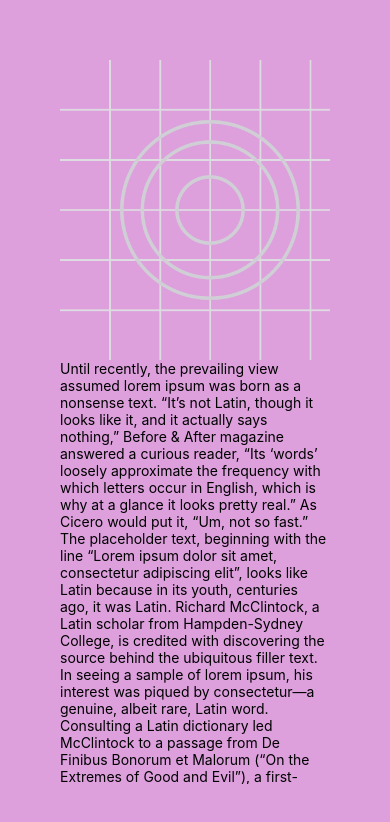
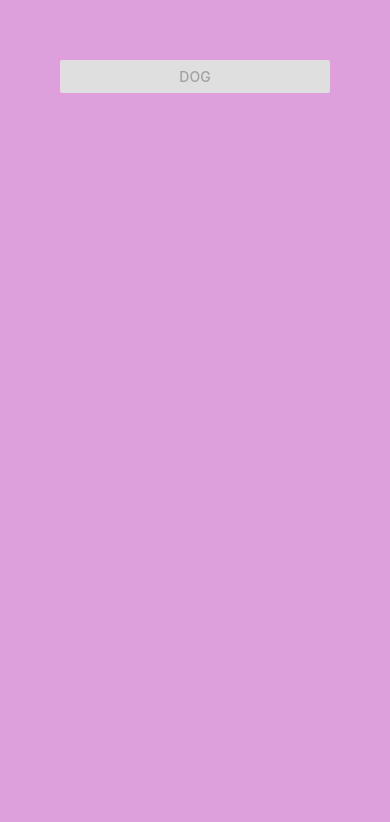
Before and after one commit to ConjecturesandRefutations/React-Native-Introduction, a React Native app in the folder CoreComponents/: screen / in a window 390 px wide. Shown: the top 822 px of the page. Built offline with nearby package versions, Linux system fonts and the light colour scheme.

Commit message:
Button Component

```diff
--- a/CoreComponents/App.js
+++ b/CoreComponents/App.js
@@ -1,25 +1,14 @@
-import { View, ScrollView, Text, Image, ImageBackground } from 'react-native';
+import { View, Button, ScrollView, Text, Image, ImageBackground } from 'react-native';
 const logoImg = require("./assets/adaptive-icon.png")
 
 export default function App(){
-  return <View style={{ flex: 1, backgroundColor: "plum", padding:60 }}>
-    <ScrollView>
-     <Image source={logoImg} style={{width: 300, height: 300}}/>
-     <Text>
-      Until recently, the prevailing view assumed lorem ipsum was born as a nonsense text. “It’s not Latin, though it looks like it, and it actually says nothing,” Before & After magazine answered a curious reader, “Its ‘words’ loosely approximate the frequency with which letters occur in English, which is why at a glance it looks pretty real.”
+  return (
 
-      As Cicero would put it, “Um, not so fast.”
+  <View style={{ flex: 1, backgroundColor: "plum", padding:60 }}>
+    <Button title='dog' onPress={ ()=> console.log('Button Pressed')} color="midnightblue" disabled/>
+  </View>
 
-      The placeholder text, beginning with the line “Lorem ipsum dolor sit amet, consectetur adipiscing elit”, looks like Latin because in its youth, centuries ago, it was Latin.
-
-      Richard McClintock, a Latin scholar from Hampden-Sydney College, is credited with discovering the source behind the ubiquitous filler text. In seeing a sample of lorem ipsum, his interest was piqued by consectetur—a genuine, albeit rare, Latin word. Consulting a Latin dictionary led McClintock to a passage from De Finibus Bonorum et Malorum (“On the Extremes of Good and Evil”), a first-century B.C. text from the Roman philosopher Cicero.
-
-      In particular, the garbled words of lorem ipsum bear an unmistakable resemblance to sections 1.10.32–33 of Cicero’s work, with the most notable passage excerpted below:
-     </Text>
-     <Image source={logoImg} style={{width: 300, height: 300}}/>
-     </ScrollView>
-
-  </View>;
+  );
 }
 
 
@@ -39,3 +28,21 @@ export default function App(){
 <Image source={{ uri: "https://picsum.photos/300" }} style="width: 300, height: 300"/>
   <Text>IMAGE TEXT</Text>
 </ImageBackground> */}
+
+
+{/* <ScrollView>
+<Image source={logoImg} style={{width: 300, height: 300}}/>
+<Text>
+ Until recently, the prevailing view assumed lorem ipsum was born as a nonsense text. “It’s not Latin, though it looks like it, and it actually says nothing,” Before & After magazine answered a curious reader, “Its ‘words’ loosely approximate the frequency with which letters occur in English, which is why at a glance it looks pretty real.”
+
+ As Cicero would put it, “Um, not so fast.”
+
+ The placeholder text, beginning with the line “Lorem ipsum dolor sit amet, consectetur adipiscing elit”, looks like Latin because in its youth, centuries ago, it was Latin.
+
+ Richard McClintock, a Latin scholar from Hampden-Sydney College, is credited with discovering the source behind the ubiquitous filler text. In seeing a sample of lorem ipsum, his interest was piqued by consectetur—a genuine, albeit rare, Latin word. Consulting a Latin dictionary led McClintock to a passage from De Finibus Bonorum et Malorum (“On the Extremes of Good and Evil”), a first-century B.C. text from the Roman philosopher Cicero.
+
+ In particular, the garbled words of lorem ipsum bear an unmistakable resemblance to sections 1.10.32–33 of Cicero’s work, with the most notable passage excerpted below:
+</Text>
+<Image source={logoImg} style={{width: 300, height: 300}}/>
+</ScrollView>
+ */}
```
Also changed, not shown: 1 other file (tests, documents, lock files or other folders).
